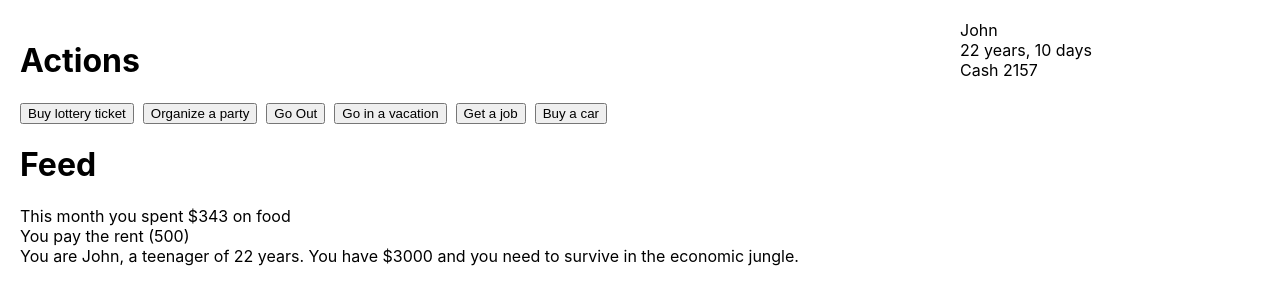
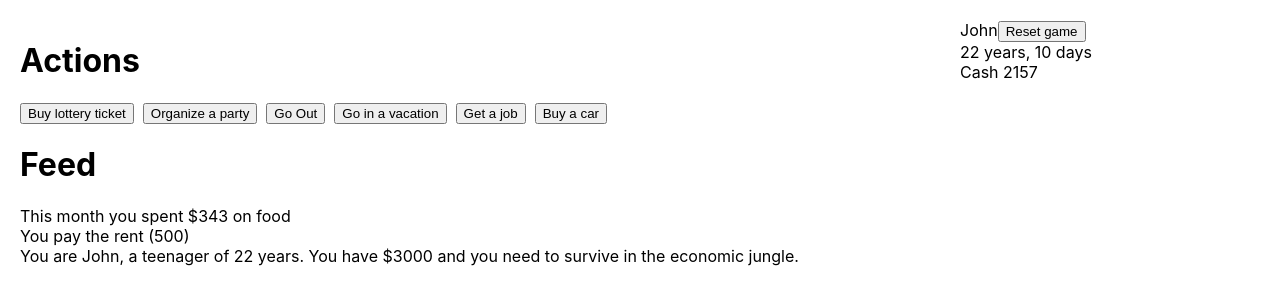
Before and after one commit to adibalcan/1million, a React (Create React App) app: page / in a window 1280 px wide. Shown: the top 304 px of the page. Built offline with nearby package versions, Linux system fonts and the light colour scheme.

Commit message:
added reset function

```diff
--- a/src/Game.tsx
+++ b/src/Game.tsx
@@ -1,5 +1,5 @@
 import React, { useReducer, useState } from 'react';
-import { main, start } from './gameplay/flow';
+import { main, start, reset } from './gameplay/flow';
 import {LogItem, Main} from './gameplay/main';
 import actions, {Action} from './gameplay/actions';
 import { Asset, AssetAction } from './gameplay/assets';
@@ -26,6 +26,9 @@ function Player(props:{main:Main}){
         <div>
             <div>
                 <span>{props.main.name}</span>
+                <span>
+                    <button onClick={reset}>Reset game</button>
+                </span>
             </div>
             <div>
                 <span>{convertDaysToAge(props.main.time)}</span>
--- a/src/gameplay/flow.ts
+++ b/src/gameplay/flow.ts
@@ -28,6 +28,11 @@ export function stop(){
     // delete saved state
     localStorage.removeItem(Constants.STORAGE_PREFIX + "_main");
     localStorage.removeItem(Constants.STORAGE_PREFIX + "_assets");
+}
+
+export function reset(){
+    stop();
+    window.location.reload();
 }
 
 export function day() {
```
